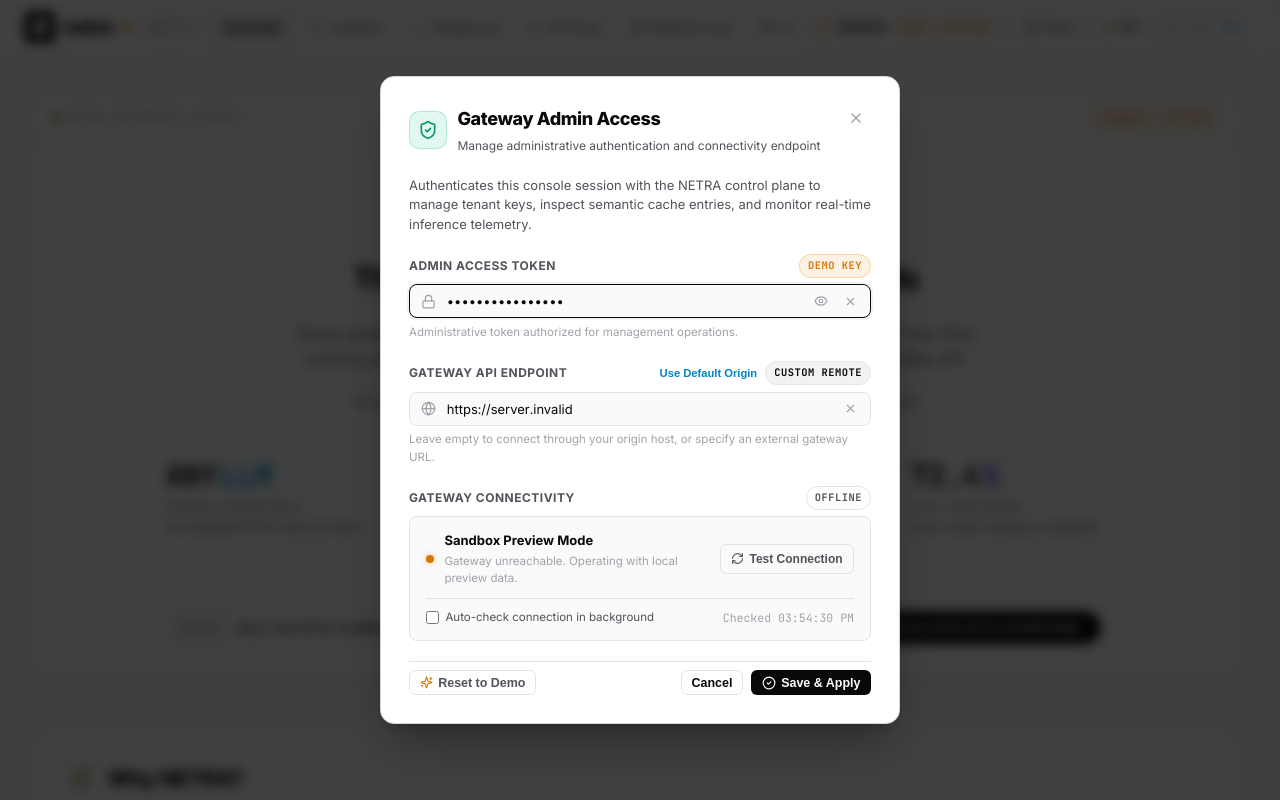
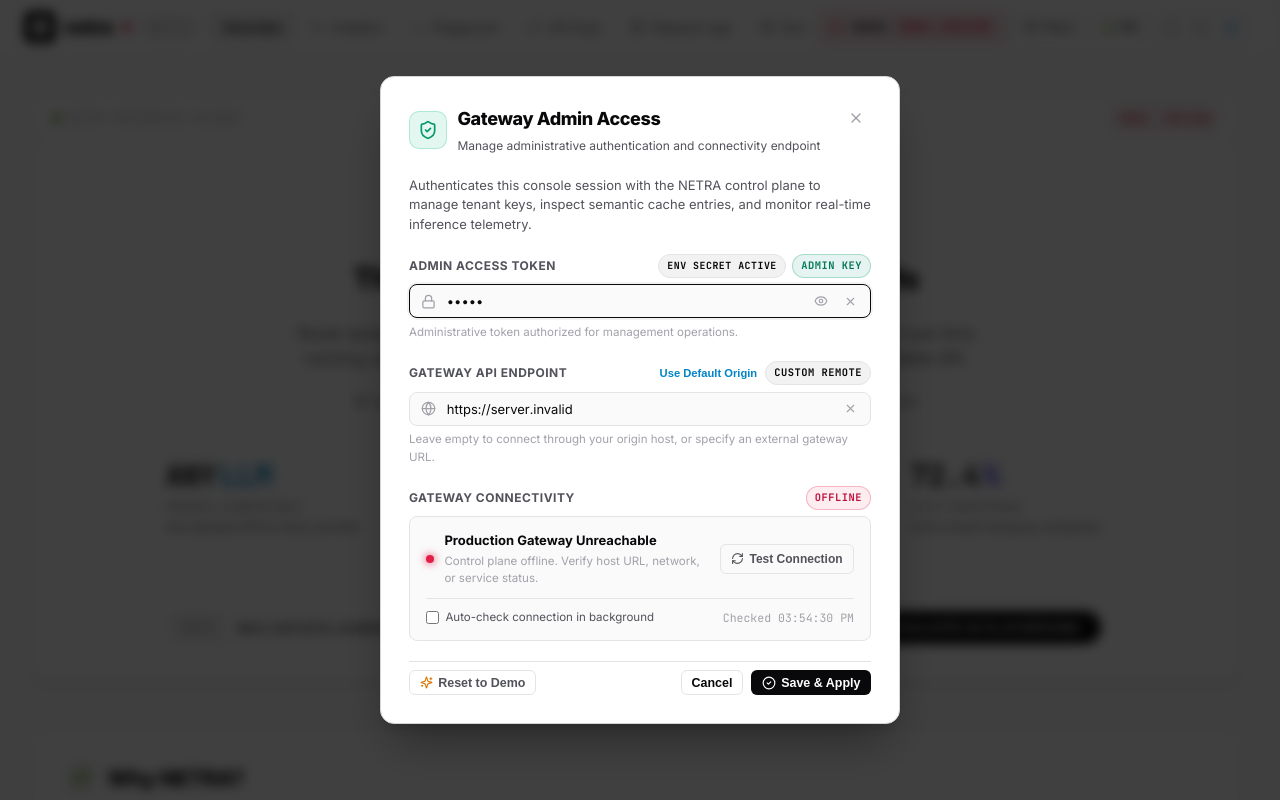
Before and after one commit to shashankch/netra-llmgateway, a React (Vite) app in the folder console/: page / in a window 1280 px wide. Both pictures are taken after a click on the element 127 px from the left and 27 px from the top of the page. Shown: the top 800 px of the page. Built offline with nearby package versions, Linux system fonts and the light colour scheme; no server answers.

Commit message:
fix(console,ci): update contact email, support env admin token, add vercel analytics, fix warnings, and chain release please deploy pipeline

```diff
--- a/console/package.json
+++ b/console/package.json
@@ -9,6 +9,7 @@
     "preview": "vite preview"
   },
   "dependencies": {
+    "@vercel/analytics": "^2.0.1",
     "lucide-react": "^0.469.0",
     "react": "^19.0.0",
     "react-dom": "^19.0.0"
--- a/console/src/App.jsx
+++ b/console/src/App.jsx
@@ -1,5 +1,7 @@
 import React, { useState, useEffect } from 'react';
+import { Analytics } from '@vercel/analytics/react';
 import { ThemeProvider } from './context/ThemeContext';
+import { getDefaultAdminToken, getEnvAdminToken } from './config/api';
 import Navbar from './components/Navbar';
 import Overview from './components/Overview';
 import Playground from './components/Playground';
@@ -47,19 +49,20 @@ export default function App() {
     window.addEventListener('hashchange', handleHashChange);
     return () => window.removeEventListener('hashchange', handleHashChange);
   }, []);
-  // Secure runtime admin token resolution: operator localStorage takes priority, defaulting to demo token
+  // Secure multi-tier admin token resolution: operator localStorage takes priority, then Vercel/build env var, defaulting to demo token
   const [adminToken, setAdminTokenState] = useState(() => {
-    return localStorage.getItem('netra_admin_token') || 'netra-admin-demo';
+    return getDefaultAdminToken();
   });
 
   const setAdminToken = (token) => {
     const trimmed = (token || '').trim();
+    const envToken = getEnvAdminToken();
     if (trimmed && trimmed !== 'netra-admin-demo') {
       localStorage.setItem('netra_admin_token', trimmed);
       setAdminTokenState(trimmed);
     } else {
       localStorage.removeItem('netra_admin_token');
-      setAdminTokenState('netra-admin-demo');
+      setAdminTokenState(envToken || 'netra-admin-demo');
     }
   };
 
@@ -137,6 +140,7 @@ export default function App() {
             </div>
           </div>
         </footer>
+        <Analytics />
       </div>
     </ThemeProvider>
   );
--- a/console/src/components/AdminConfigModal.jsx
+++ b/console/src/components/AdminConfigModal.jsx
@@ -4,7 +4,8 @@ import {
   setGatewayBaseUrl,
   normalizeGatewayUrl,
   setHealthPollingEnabled,
-  isHealthPollingEnabled
+  isHealthPollingEnabled,
+  getEnvAdminToken
 } from '../config/api';
 import {
   ShieldCheck, X, Lock, Eye, EyeOff, Globe,
@@ -176,9 +177,16 @@ export default function AdminConfigModal({
               <label style={{ fontSize: '0.75rem', fontWeight: 700, letterSpacing: '0.04em', color: 'var(--text-secondary)' }}>
                 ADMIN ACCESS TOKEN
               </label>
-              <span className={`badge ${isDemoToken ? 'badge-warning' : 'badge-success'} font-mono`} style={{ fontSize: '0.65rem' }}>
-                {isDemoToken ? 'Demo Key' : 'Admin Key'}
-              </span>
+              <div style={{ display: 'flex', alignItems: 'center', gap: '0.4rem' }}>
+                {getEnvAdminToken() && (
+                  <span className="badge badge-primary font-mono" style={{ fontSize: '0.62rem' }} title="NETRA_ADMIN_TOKEN injected via build or Vercel environment variable">
+                    Env Secret Active
+                  </span>
+                )}
+                <span className={`badge ${isDemoToken ? 'badge-warning' : 'badge-success'} font-mono`} style={{ fontSize: '0.65rem' }}>
+                  {isDemoToken ? 'Demo Key' : 'Admin Key'}
+                </span>
+              </div>
             </div>
             <div style={{ position: 'relative', display: 'flex', alignItems: 'center' }}>
               <div style={{ position: 'absolute', left: '0.75rem', color: 'var(--text-muted)', display: 'flex', alignItems: 'center' }}>
@@ -188,7 +196,7 @@ export default function AdminConfigModal({
                 type={showSecret ? "text" : "password"}
                 value={tokenInput}
                 onChange={e => setTokenInput(e.target.value)}
-                placeholder="Enter administrative token..."
+                placeholder={getEnvAdminToken() ? "Configured via Vercel / NETRA_ADMIN_TOKEN" : "Enter administrative token..."}
                 className="font-mono input-text"
                 style={{
                   width: '100%',
--- a/console/src/components/LandingPage.jsx
+++ b/console/src/components/LandingPage.jsx
@@ -17,12 +17,12 @@ export default function LandingPage({
   adminToken = 'netra-admin-demo'
 }) {
   const gatewayUrl = useGatewayUrl();
-  const { isOnline, isChecking, latencyMs } = useGatewayHealth();
+  const { isOnline, isChecking, latencyMs, lastChecked } = useGatewayHealth();
   const isDemoToken = !adminToken || adminToken === 'netra-admin-demo';
   const gatewayHost = gatewayUrl || 'https://<YOUR_GATEWAY_URL>';
 
   const getStatusBadge = () => {
-    if (isChecking) {
+    if (isChecking || !lastChecked) {
       return {
         label: 'PROBING...',
         className: 'badge badge-neutral font-mono',
--- a/console/src/components/Navbar.jsx
+++ b/console/src/components/Navbar.jsx
@@ -27,14 +27,14 @@ export default function Navbar({
 
   const isDemoToken = !adminToken || adminToken === 'netra-admin-demo';
   const healthState = useGatewayHealth();
-  const { isOnline, isChecking, latencyMs } = healthState;
+  const { isOnline, isChecking, latencyMs, lastChecked } = healthState;
 
   const rawVersion = healthState?.version || CONSOLE_VERSION;
   const displayVersion = rawVersion ? (rawVersion.startsWith('v') ? rawVersion : `v${rawVersion}`) : `v${CONSOLE_VERSION}`;
 
   // Multi-Environment & Health Status Matrix for Navbar Indicators
   const getStatusDot = () => {
-    if (isChecking) {
+    if (isChecking || !lastChecked) {
       return {
         className: 'pulse-indicator checking',
         title: 'Probing Gateway health endpoint...',
@@ -66,15 +66,15 @@ export default function Navbar({
   };
 
   const getAdminKeyBtnInfo = () => {
-    if (isChecking) {
+    if (isChecking || !lastChecked) {
       return {
         borderColor: 'rgba(6, 182, 212, 0.3)',
         background: 'rgba(6, 182, 212, 0.06)',
         iconColor: 'var(--accent-cyan)',
-        badgeText: 'CHECKING',
+        badgeText: 'CONNECTING',
         badgeBg: 'rgba(6, 182, 212, 0.15)',
         badgeColor: 'var(--accent-cyan)',
-        title: 'Probing Gateway health endpoint...',
+        title: 'Connecting to Gateway health endpoint...',
       };
     }
     if (isDemoToken) {
--- a/console/src/config/api.js
+++ b/console/src/config/api.js
@@ -35,6 +35,37 @@ export function getGatewayBaseUrl() {
   }
   const envUrl = (import.meta.env.VITE_GATEWAY_URL || '').trim();
   return envUrl ? normalizeGatewayUrl(envUrl) : '';
+}
+
+/**
+ * Resolves the build-time or Vercel environment variable for NETRA_ADMIN_TOKEN.
+ * Supports VITE_NETRA_ADMIN_TOKEN, NETRA_ADMIN_TOKEN, and VITE_ADMIN_TOKEN.
+ */
+export function getEnvAdminToken() {
+  const envToken = (
+    import.meta.env.VITE_NETRA_ADMIN_TOKEN ||
+    import.meta.env.NETRA_ADMIN_TOKEN ||
+    import.meta.env.VITE_ADMIN_TOKEN ||
+    ''
+  ).trim();
+  return envToken;
+}
+
+/**
+ * Multi-tier Admin Token resolution:
+ * 1. Runtime override via localStorage ('netra_admin_token')
+ * 2. Build-time / Vercel Environment Variable (NETRA_ADMIN_TOKEN / VITE_NETRA_ADMIN_TOKEN)
+ * 3. Default demo sandbox token ('netra-admin-demo')
+ */
+export function getDefaultAdminToken() {
+  if (typeof window !== 'undefined') {
+    const custom = localStorage.getItem('netra_admin_token');
+    if (custom && custom.trim()) {
+      return custom.trim();
+    }
+  }
+  const envToken = getEnvAdminToken();
+  return envToken || 'netra-admin-demo';
 }
 
 export function setGatewayBaseUrl(url) {
@@ -102,8 +133,28 @@ export function setHealthPollingEnabled(enabled) {
   }
 }
 
-// Singleton state across all console components
-let currentHealth = {
+// Singleton state across all console components with SessionStorage Stale-While-Revalidate caching
+function getInitialHealth() {
+  if (typeof window !== 'undefined') {
+    try {
+      const stored = sessionStorage.getItem('netra_gateway_health_cache');
+      if (stored) {
+        const parsed = JSON.parse(stored);
+        if (parsed && typeof parsed.isOnline === 'boolean' && Date.now() - (parsed.lastChecked || 0) < 60000) {
+          return {
+            ...parsed,
+            isChecking: false,
+            isPollingEnabled: isHealthPollingEnabled(),
+            consecutiveFailures: 0,
+            version: parsed.version || CONSOLE_VERSION,
+          };
+        }
+      }
+    } catch (e) {
+      // ignore
+    }
+  }
+  return {
     isOnline: false,
     isChecking: false,
     isPollingEnabled: isHealthPollingEnabled(),
@@ -112,6 +163,24 @@ let currentHealth = {
     consecutiveFailures: 0,
     version: CONSOLE_VERSION,
   };
+}
+
+function saveHealthCache(h) {
+  if (typeof window !== 'undefined' && h && h.lastChecked) {
+    try {
+      sessionStorage.setItem('netra_gateway_health_cache', JSON.stringify({
+        isOnline: h.isOnline,
+        lastChecked: h.lastChecked,
+        latencyMs: h.latencyMs,
+        version: h.version,
+      }));
+    } catch (e) {
+      // ignore
+    }
+  }
+}
+
+let currentHealth = getInitialHealth();
 
 let inFlightHealthPromise = null;
 const healthListeners = new Set();
@@ -240,6 +309,7 @@ export async function checkGatewayHealth() {
       inFlightHealthPromise = null;
     }
 
+    saveHealthCache(currentHealth);
     notifyListeners();
 
     // Schedule next adaptive probe if enabled
--- a/console/vite.config.js
+++ b/console/vite.config.js
@@ -5,6 +5,24 @@ const backendTarget = process.env.VITE_BACKEND_TARGET || process.env.GATEWAY_TAR
 
 export default defineConfig({
   plugins: [react()],
+  define: {
+    'import.meta.env.VITE_NETRA_ADMIN_TOKEN': JSON.stringify(
+      process.env.VITE_NETRA_ADMIN_TOKEN || process.env.NETRA_ADMIN_TOKEN || ''
+    ),
+  },
+  envPrefix: ['VITE_', 'NETRA_'],
+  build: {
+    rollupOptions: {
+      output: {
+        manualChunks: {
+          'vendor-react': ['react', 'react-dom'],
+          'vendor-icons': ['lucide-react'],
+          'vendor-analytics': ['@vercel/analytics/react'],
+        },
+      },
+    },
+    chunkSizeWarningLimit: 600,
+  },
   server: {
     port: 3000,
     strictPort: true,
```
Also changed, not shown: console/src/components/Playground.jsx (+83 -2 lines), 5 other files (tests, documents, lock files or other folders). Lines whose indentation alone changed are shown as unchanged.
